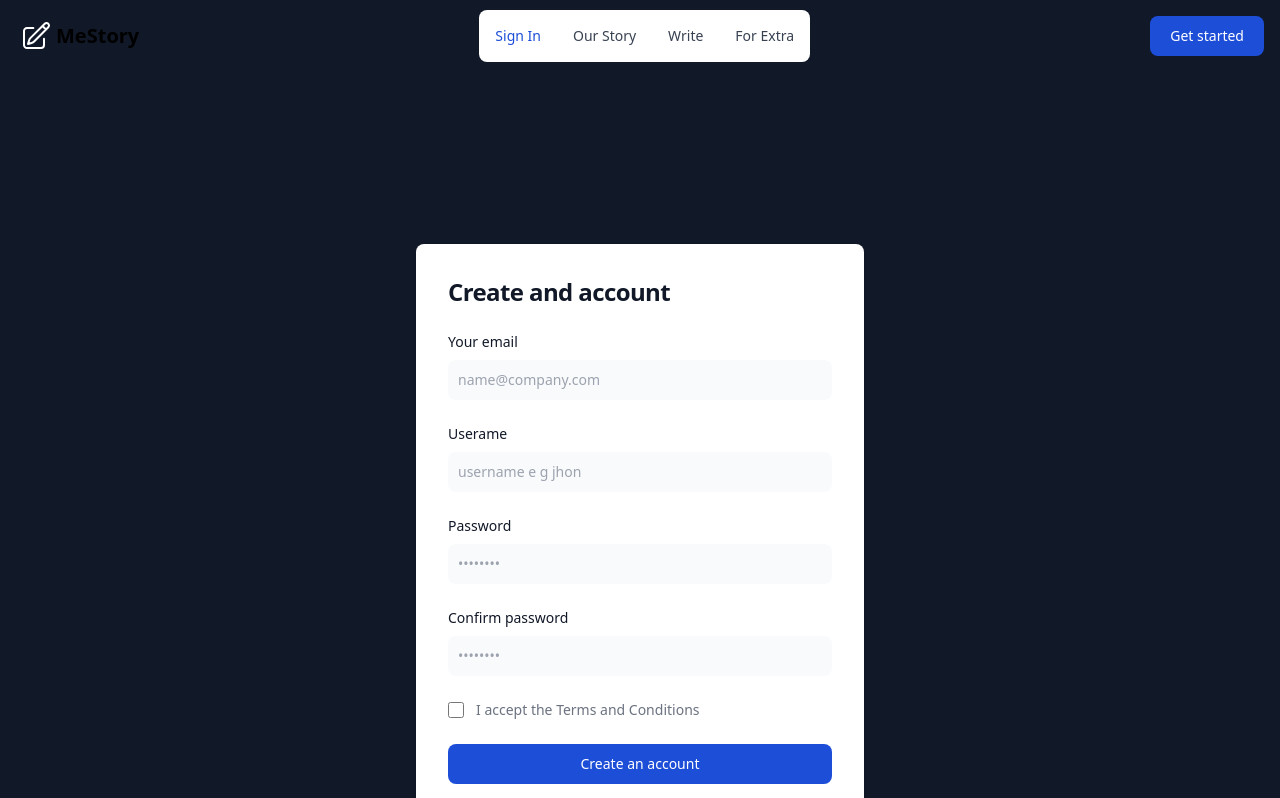
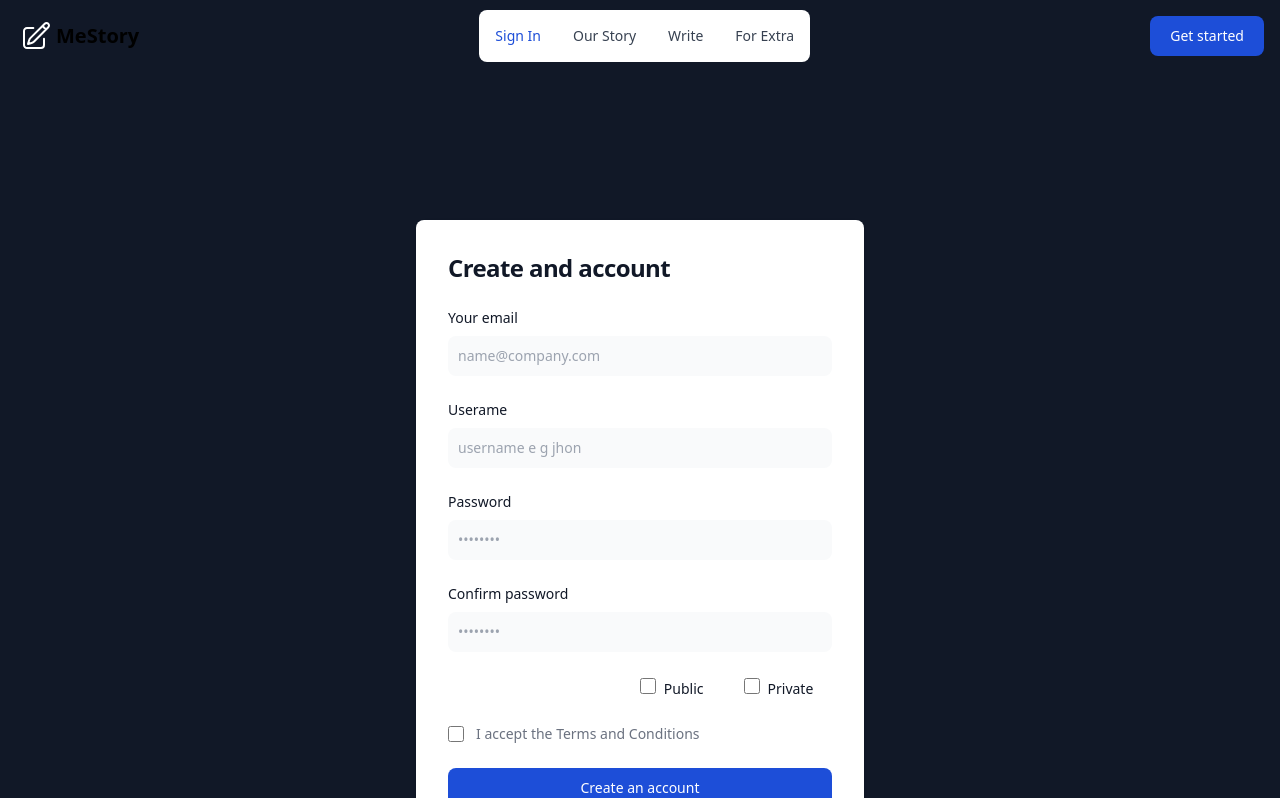
Before and after one commit to AliSinaYOusofi/BlogSite, a Next.js app in the folder blogging-website/: page /signup in a window 1280 px wide. Shown: the top 798 px of the page. Built offline with nearby package versions, Linux system fonts and the light colour scheme.

Commit message:
fucking mongoose so slow

```diff
--- a/blogging-website/components/Signup/Signup.jsx
+++ b/blogging-website/components/Signup/Signup.jsx
@@ -18,6 +18,12 @@ export default function Signup() {
     const [username, setUsername] = useState("");
     const [password, setPassword] = useState("");
     const [confirmPassword, setConfirmPassword] = useState("");
+    // for public or private chceckbox
+    const [visibility, setVisibility] = useState(null);
+
+    // our refs for our checkboxed
+    let publicRef = React.useRef(null);
+    let privateRef = React.useRef(null);
 
     const handleSubmit = async (e) => {
         e.preventDefault(); // prevent the refresh behaviour
@@ -61,12 +67,30 @@ export default function Signup() {
             const response = await axios.post("/api/save_creds", {
                 email,
                 username,
-                password
+                password,
+                visibility
             });
             console.log(response);
         }catch(error) {
             console.log(error);
         }
+    }
+
+    // handling the checkbox
+    function selectOnlyOneCheckbox(whichOne) {
+        let visibiltyIsPublic = true;
+        if (publicRef.current && privateRef.current) {
+            if(whichOne === "public") {
+                privateRef.current.checked = false;
+                publicRef.current.checked = true;
+            }
+            else {
+                privateRef.current.checked = !false;
+                publicRef.current.checked = !true;
+                visibiltyIsPublic = false;
+            }
+        }
+        setVisibility(visibiltyIsPublic);
     }
     return (
         <section className=" dark:bg-gray-900 mt-20">
@@ -99,7 +123,23 @@ export default function Signup() {
                                 <input value={confirmPassword} onChange={(e) => setConfirmPassword(e.target.value)} type="password" name="confirm" id="confirm" placeholder="••••••••" className="bg-gray-50 border-none outline-none border-gray-300 text-gray-900 sm:text-sm rounded-lg focus:ring-primary-600 focus:border-primary-600 block w-full p-2.5 dark:bg-gray-700 dark:border-gray-600 dark:placeholder-gray-400 dark:text-white dark:focus:ring-blue-500 dark:focus:border-blue-500" required />
                             </div>
 
+                            <div class="flex items-center mr-4 gap-x-10">
+                                <p className="text-white">Set account visibilty: </p>
+                                <div>
+                                    <input ref={publicRef}  onClick={() => selectOnlyOneCheckbox("public")}id="public"  type="checkbox" value="" className="w-4 h-4 text-blue-600 bg-gray-100 rounded border-gray-300 focus:ring-blue-500 dark:focus:ring-blue-600 dark:ring-offset-gray-800 focus:ring-2 dark:bg-gray-700 dark:border-gray-600" name="check"/>
+                                    <label  for="public" class="ml-2 text-sm font-medium text-gray-900 dark:text-gray-300">Public</label>
+                                </div>
+
+                                <div>
+
+                                    <input ref={privateRef} onClick={() => selectOnlyOneCheckbox("private")} id="private"  type="checkbox" value="" className="w-4 h-4 text-blue-600 bg-gray-100 rounded border-gray-300 focus:ring-blue-500 dark:focus:ring-blue-600 dark:ring-offset-gray-800 focus:ring-2 dark:bg-gray-700 dark:border-gray-600" name="check"/>
+                                    <label for="private" class="ml-2 text-sm font-medium text-gray-900 dark:text-gray-300">Private</label>
+
+                                </div>
+                            </div>
+
                             <div className="flex items-start">
+
                                 <div className="flex items-center h-5">
                                     <input id="terms" aria-describedby="terms" type="checkbox" className="w-4 h-4 border border-gray-300 rounded bg-gray-50 focus:ring-3 focus:ring-primary-300 dark:bg-gray-700 dark:border-gray-600 dark:focus:ring-primary-600 dark:ring-offset-gray-800" required />
                                 </div>
--- a/blogging-website/db_connection/mongoose.db.config.js
+++ b/blogging-website/db_connection/mongoose.db.config.js
@@ -1,9 +1,7 @@
 const mongoose = require("mongoose");
 
-function mongooseConnectDB(uri) {
-  mongoose.connect(uri, () => {
-    console.log("connected")
-  })
+async function mongooseConnectDB(uri) {
+
 };
 
 module.exports = mongooseConnectDB;
--- a/blogging-website/db_models/RegisterationSchema.js
+++ b/blogging-website/db_models/RegisterationSchema.js
@@ -1,4 +1,4 @@
-const mongoose = require("mongoose");
+import mongoose from "mongoose";
 
 const RegisterationSchema = new mongoose.Schema({
     email: {
@@ -52,39 +52,38 @@ const RegisterationSchema = new mongoose.Schema({
 // our pre middle-ware
 // 1: document middle-ware
 
-RegisterationSchema.pre("save", function(next) {
-    let err;
+// RegisterationSchema.pre("save", function(next) {
+//     let err;
 
-    try {
-        console.log("dummy hook");
-    } catch (error) {
-        err = error;
-        console.log(err);
-    }
-    // calling next with argument is assumed to be an error
-    next(err); // on to the next middle-ware
-});
+//     try {
+//         console.log("dummy hook");
+//     } catch (error) {
+//         err = error;
+//         console.log(err);
+//     }
+//     // calling next with argument is assumed to be an error
+//     next(); // on to the next middle-ware
+// });
 
 // validate hook will be called before anything else
-RegisterationSchema.pre("validate", function(error, doc, next) {
+// RegisterationSchema.pre("validate", function(next) {
 
-    if (error.name === "MongoServerError" && error.code === 11000) // middle ware error
-        next(new Error("Mongo Server occurred code: 11000")); // catching specific errors
+//     // if (error.name === "MongoServerError" && error.code === 11000) // middle ware error
+//     //     next(new Error("Mongo Server occurred code: 11000")); // catching specific errors
 
-    this.email = String(this.email).trim();
-    this.username = String(this.username).trim();
-    this.password = String(this.password).trim();
+//     this.email = String(this.email).trim();
+//     this.username = String(this.username).trim();
+//     this.password = String(this.password).trim();
 
-    if (!(this.email && this.password && this.username)) {
-        next(new Error("lengths are standard, errror"));
-        return;
-    }
-    next(); // back to post or pre
-})
+//     if (!(this.email && this.password && this.username)) {
+//         return;
+//     }
+//     next(); // back to post or pre
+// })
 
 // post middle-ware is called when pre is done
 
 // TODO: 1 learn about models in mongodb and then save data tot he user
 //
 
-module.exports = mongoose.model("reg_db", RegisterationSchema);
+module.exports = mongoose.model("model", RegisterationSchema);
--- a/blogging-website/package.json
+++ b/blogging-website/package.json
@@ -10,6 +10,7 @@
   },
   "dependencies": {
     "axios": "^1.1.3",
+    "bcrypt": "^5.1.0",
     "dotenv": "^16.0.3",
     "eslint": "8.28.0",
     "eslint-config-next": "13.0.4",
--- a/blogging-website/pages/api/save_creds.js
+++ b/blogging-website/pages/api/save_creds.js
@@ -1,19 +1,36 @@
 require('dotenv').config();
-const mongoose = require("mongoose");
-import RegisterationSchema from '../../db_models/RegisterationSchema';
 import mongooseConnectDB from '../../db_connection/mongoose.db.config';
+import bcrypt from 'bcrypt';
+// import RegisterationSchema from '../../db_models/RegisterationSchema';
+import mongoose from 'mongoose';
 
+
+function hashPassword(password) { return bcrypt.hashSync(password, bcrypt.genSaltSync(10)); }
+function comparePasswordHash(password, hash) { return bcrypt.compareSync(password, hash);}
 
 
 export default async function handler(req, res) {
 
-    mongooseConnectDB(process.env.MONGO_AUTH); // connection to database
-    // insertin the data
+    // connection to database
+    const {email, password, username, visibility} = req.body;
+    // insertin the dat
+
+    mongoose.connect(process.env.MONGO_AUTH, () => { console.log("connected") })
 
     try {
+        const passwordHash = hashPassword(password);
 
+        const dataToBeInserted = {
+            email: email,
+            username: username,
+            password: passwordHash,
+            public: visibility
+        }
+
+        const result = await mongoose.model("model").insertMany(dataToBeInserted);
+        console.log(result);
     } catch (error) { console.log(error);}
-    const {email, password, username} = req.body;
+
 
 
     res.status(200).json({message: "got you"});
```
Also changed, not shown: 2 other files (tests, documents, lock files or other folders).
